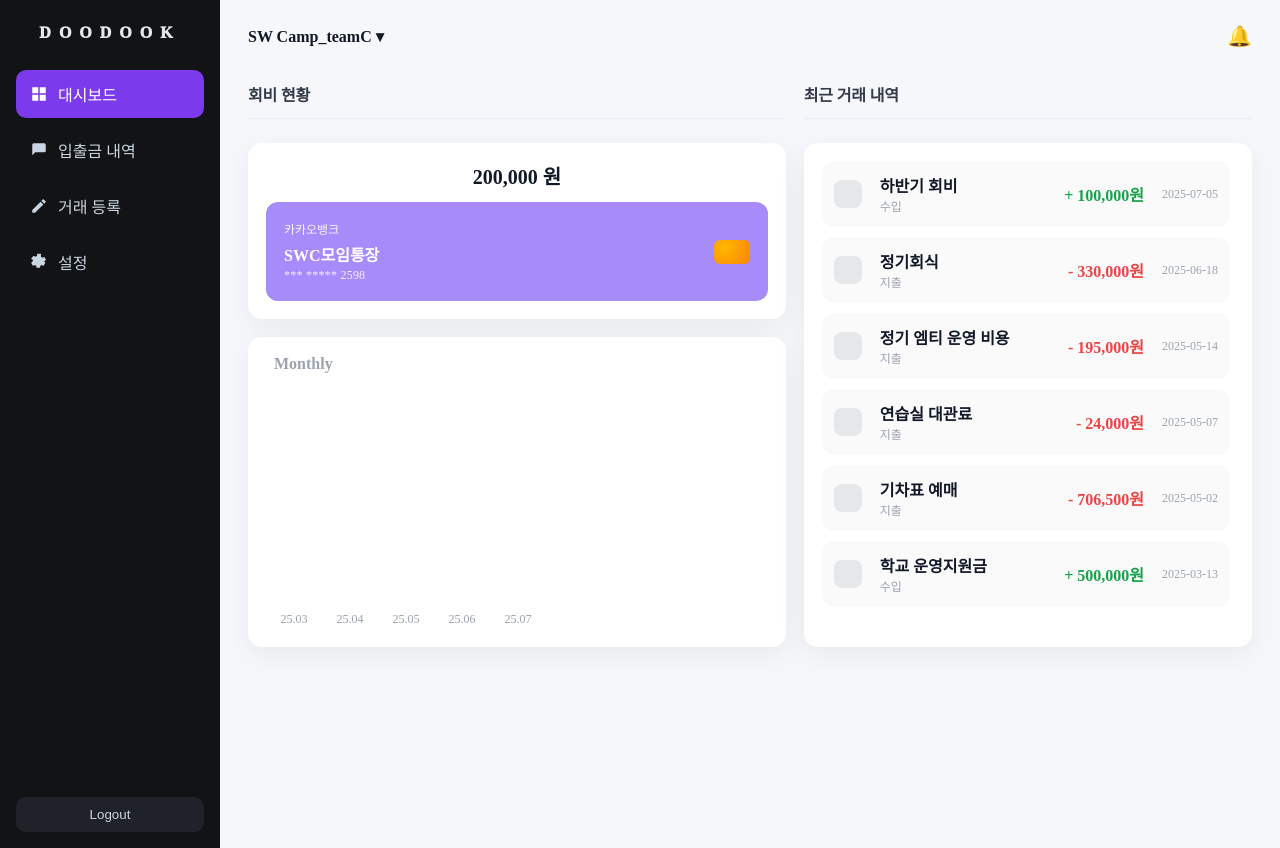
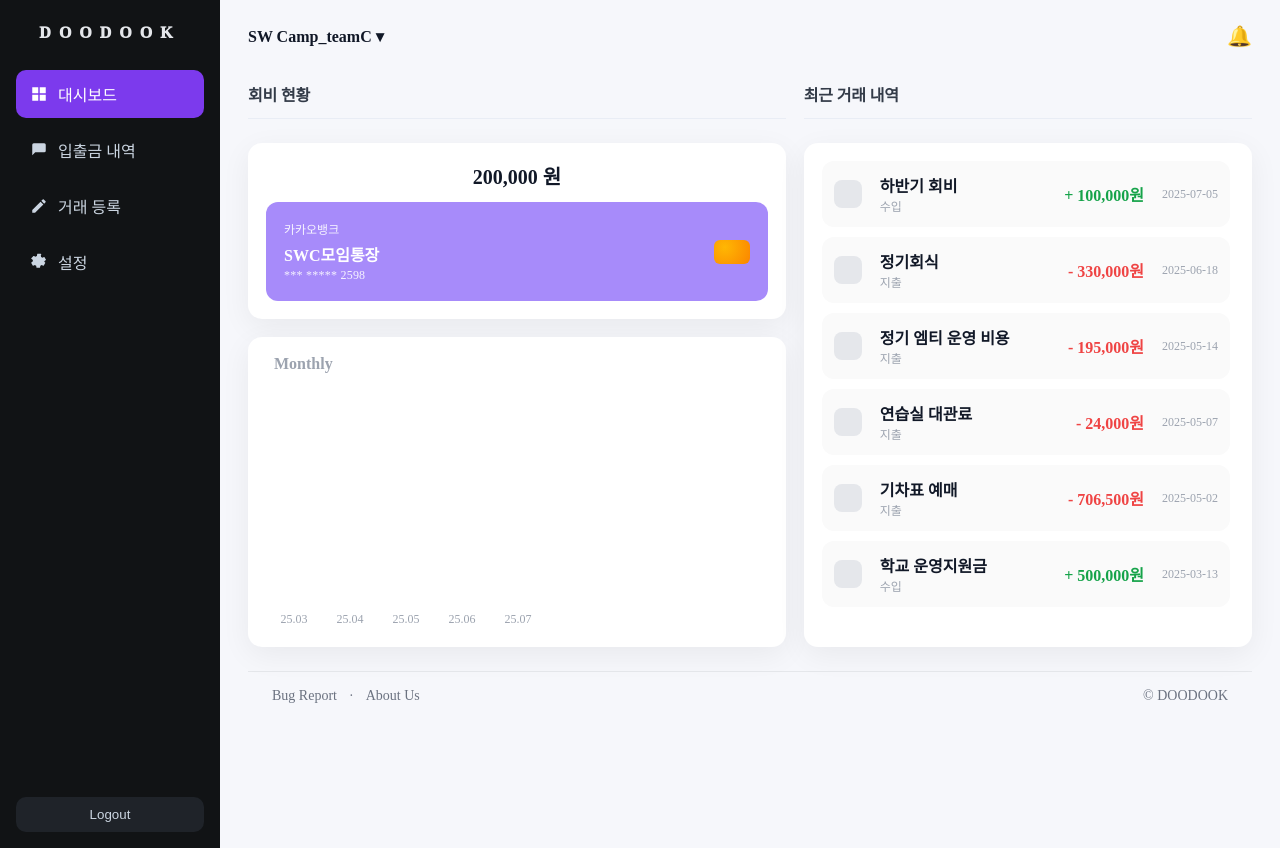
Before and after one commit to SWCMAP-C-DOODOOK/DOODOOK_FE, a React (Vite) app in the folder swcamp/: page /dashboard in a window 1280 px wide. Built offline with nearby package versions, Linux system fonts and the light colour scheme; sample sign-in values are in the browser's storage.

Commit message:
feat: add footer

```diff
--- a/swcamp/src/screens/Dashboard.tsx
+++ b/swcamp/src/screens/Dashboard.tsx
@@ -9,6 +9,45 @@ function VBar({ label, value, color }: { label: string; value: number; color: st
       </div>
       <div className="vbar-label">{label}</div>
     </div>
+  );
+}
+
+function Footer() {
+  return (
+    <footer
+      className="footer"
+      style={{
+        marginTop: "24px",
+        padding: "16px 24px",
+        display: "flex",
+        justifyContent: "space-between",
+        alignItems: "center",
+        color: "#6b7280",
+        fontSize: "14px",
+        borderTop: "1px solid #e5e7eb",
+      }}
+    >
+      <div>
+        <a
+          href="https://github.com/SWCMAP-C-DOODOOK/DOODOOK_FE/issues"
+          target="_blank"
+          rel="noopener noreferrer"
+          style={{ color: "inherit", textDecoration: "none" }}
+        >
+          Bug Report
+        </a>
+        <span style={{ margin: "0 12px" }}>·</span>
+        <a
+            href="https://www.notion.so/SW-C-26b02d9f7737812aae4fdc97056fef78"
+            target="_blank"
+            rel="noopener noreferrer"
+            style={{ color: "inherit", textDecoration: "none" }}
+        >
+          About Us
+        </a>
+      </div>
+      <div>© DOODOOK</div>
+    </footer>
   );
 }
 
@@ -79,6 +118,7 @@ export default function Dashboard() {
             </ul>
           </div>
         </div>
+        <Footer />
       </section>
     </div>
   );
--- a/swcamp/src/screens/Welcome.tsx
+++ b/swcamp/src/screens/Welcome.tsx
@@ -5,6 +5,7 @@ export default function Welcome() {
             <div className="welcome-card">
                 <p className="welcome-eyebrow">Welcome to the</p>
                 <h1 className="welcome-brand">DOODOOK</h1>
+                <p className="welcome-sub">지갑이 DOODOOK해지는</p>
                 <p className="welcome-sub">동아리, 소모임 대상 간편 회계 장부 처리 시스템</p>
                 <div className="welcome-divider" />
                 <button className="welcome-start-btn" onClick={goLogin}>
```
